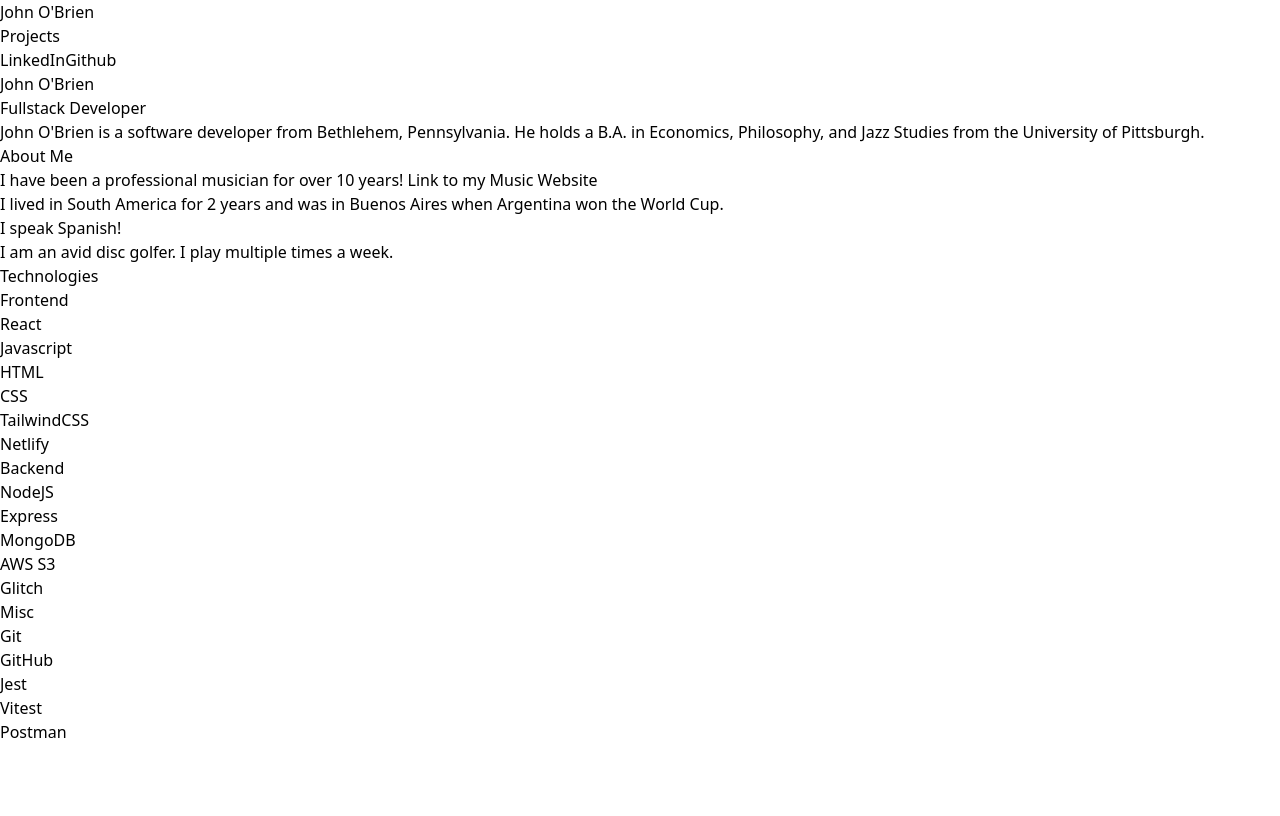
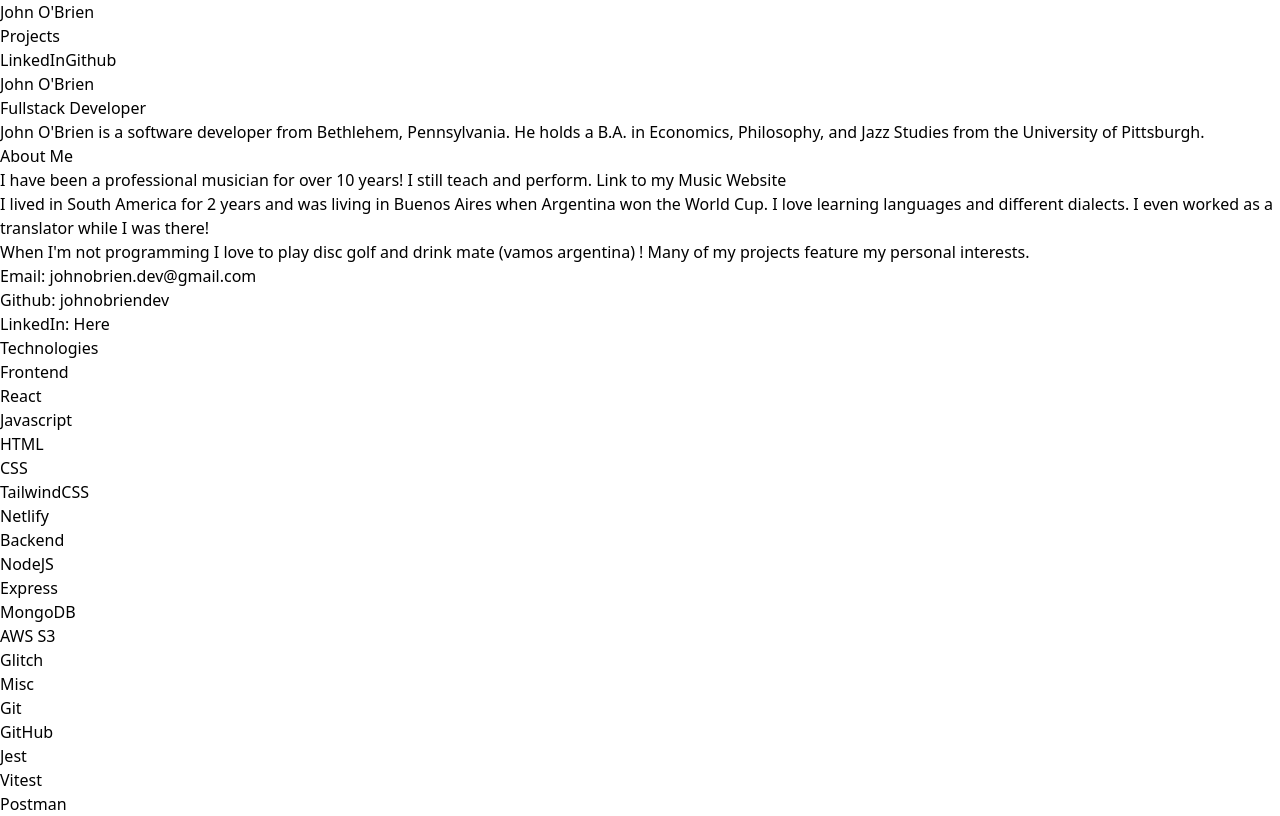
Before and after one commit to johnobriendev/devPortfolio, a React (Vite) app: page / in a window 1280 px wide. Built offline with nearby package versions, Linux system fonts and the light colour scheme.

Commit message:
update homepage

```diff
--- a/src/App.jsx
+++ b/src/App.jsx
@@ -8,7 +8,7 @@ function App() {
   const [count, setCount] = useState(0)
 
   return (
-   <div className='h-full bg-neutral-700 text-sky-100 font-extralight'>
+   <div className='bg-neutral-700 text-sky-100 font-extralight'>
      <Navbar/>
      <Outlet />
    </div>
--- a/src/components/AboutMe.jsx
+++ b/src/components/AboutMe.jsx
@@ -8,17 +8,22 @@ function AboutMe() {
                 <p className="">John O'Brien is a software developer from Bethlehem, Pennsylvania. He holds a B.A. in Economics, Philosophy, and Jazz Studies from the University of Pittsburgh.</p>
 
                 <div className="flex flex-col gap-2">
-                <h1 className="text-2xl">About Me</h1>
-                <ul className="ml-4 list-disc list-outside flex flex-col ">
-                    <li>I have been a professional musician for over 10 years!
-                        <a className="text-sky-500" href="http://johnobrienguitar.com" target="_blank" > Link to my Music Website</a>
-                    </li>
-                    <li>I lived in South America for 2 years and was in Buenos Aires when Argentina won the World Cup.</li>
-                    <li>I speak Spanish!</li>
-                    <li>I am an avid disc golfer. I play multiple times a week.</li>
-                </ul>
+                    <h1 className="text-2xl">About Me</h1>
+                    <div className=" flex flex-col gap-5 ">
+                        <p>I have been a professional musician for over 10 years! I still teach and perform.
+                            <a className="text-sky-500 underline" href="http://johnobrienguitar.com" target="_blank" > Link to my Music Website</a>
+                        </p>
+                        <p>I lived in South America for 2 years and was living in Buenos Aires when Argentina won the World Cup. I love learning languages and different dialects. I even worked as a translator while I was there! </p>
 
-            </div>
+                        <p>When I'm not programming I love to play disc golf and drink mate (vamos argentina) ! Many of my projects feature my personal interests.</p>
+                    </div>
+
+                    <p>Email: <a href="mailto:johnobrien.dev@gmail.com" className="underline">johnobrien.dev@gmail.com</a> </p>
+                    <p>Github: <a href="https://github.com/johnobriendev" className="underline">johnobriendev</a> </p>
+                    <p>LinkedIn: <a href="https://www.linkedin.com/in/john-o-brien-a33bb6275/" className="underline">Here</a>   </p>
+
+
+                 </div>
             </div>
 
 
--- a/src/components/Experience.jsx
+++ b/src/components/Experience.jsx
@@ -18,7 +18,7 @@ function Experience() {
     ]
 
     return(
-        <div className="grid grid-cols-1 gap-8 py-24 mx-12 h-screen " >
+        <div className="grid grid-cols-1 gap-8 py-24 mx-12 h-screen md:mx-36" >
             <h2 className="text-xl">Projects</h2>
 
             {experiences.map((experience, index) => {
--- a/src/components/Homepage.jsx
+++ b/src/components/Homepage.jsx
@@ -5,7 +5,7 @@ import Skills from './Skills'
 
 function Homepage () {
   return(
-    <div className='mx-12  md:gap-10 h-screen'>
+    <div className='mx-12  md:gap-10'>
      <div className='pt-24'>
       <AboutMe />
      </div>
```
